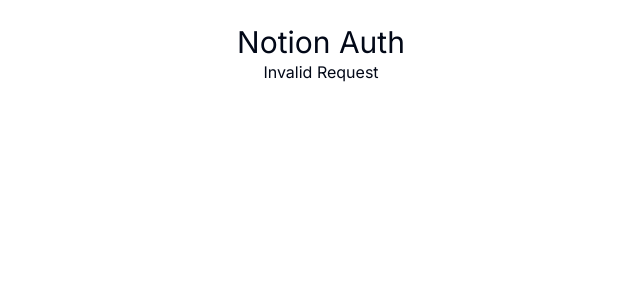
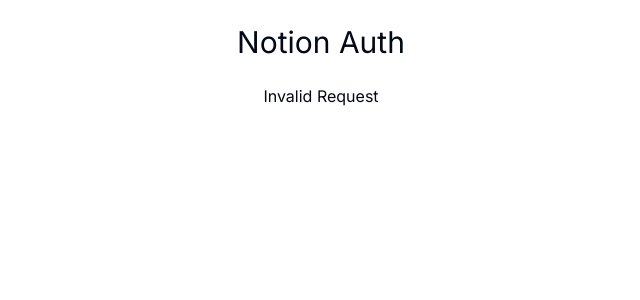
Before and after one commit to ShiningAI/harvest-webapp, a Next.js app: page /auth/notion/callback in a window 1280 px wide. Shown: the top 300 px of the page, without its empty margins (319-959 px from the left). Built offline with nearby package versions, Linux system fonts and the light colour scheme.

Commit message:
chore: Update Notion OAuth callback layout to include a full-width container for children

```diff
--- a/app/auth/notion/callback/layout.tsx
+++ b/app/auth/notion/callback/layout.tsx
@@ -15,7 +15,9 @@ export default function RootLayout({
     <Suspense>
       <main className="flex min-h-screen flex-col items-center p-6">
         <h1 className="text-3xl">Notion Auth</h1>
-        <div className="flex-1 flex-col items-center">{children}</div>
+        <div className="mt-6 flex-1 w-full flex flex-col items-center">
+          {children}
+        </div>
       </main>
     </Suspense>
   );
```
